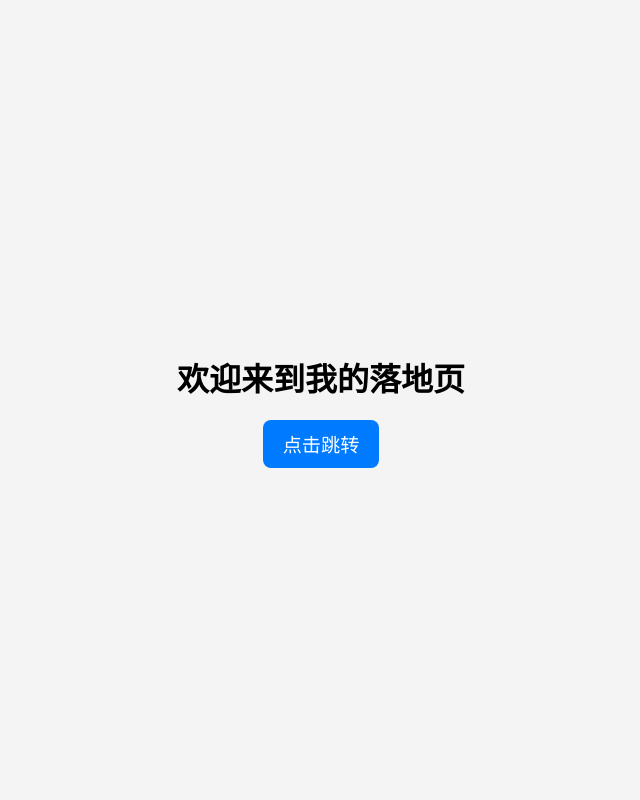
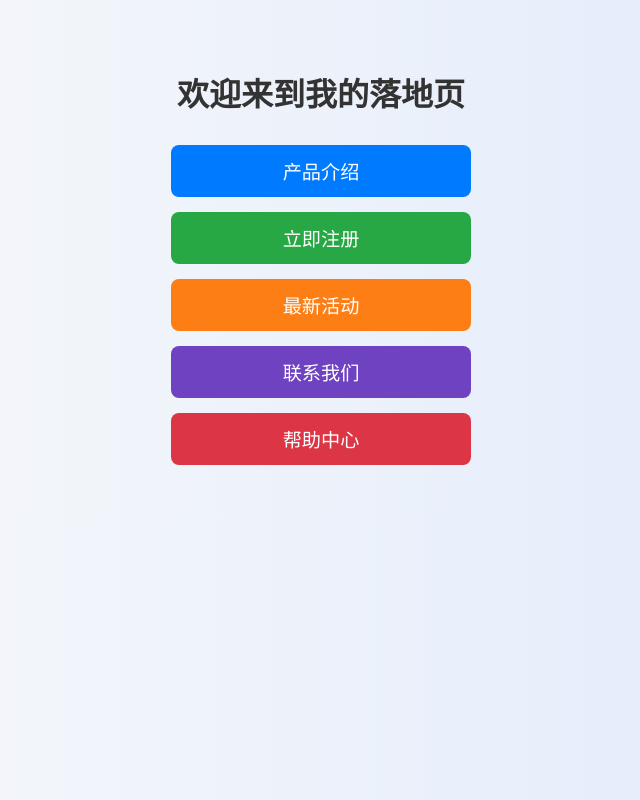
Before and after one commit to Erosayzs/Erosayzs.github.io, a plain HTML site: page index.html in a window 1280 px wide. Shown: the whole page, without its empty margins (319-959 px from the left). Drawn offline with Linux system fonts and the light colour scheme.

Commit message:
Update index.html

```diff
--- a/index.html
+++ b/index.html
@@ -3,37 +3,58 @@
 <head>
   <meta charset="UTF-8">
   <meta name="viewport" content="width=device-width, initial-scale=1.0">
-  <title>落地页</title>
+  <title>我的落地页</title>
   <style>
     body {
       font-family: Arial, sans-serif;
+      background: linear-gradient(to right, #f9f9f9, #e0eafc);
       display: flex;
       flex-direction: column;
       align-items: center;
       justify-content: center;
-      height: 100vh;
-      margin: 0;
-      background: #f4f4f4;
+      padding: 40px 20px;
     }
     h1 {
-      font-size: 2rem;
-      margin-bottom: 20px;
+      margin-bottom: 30px;
+      color: #333;
     }
-    a {
+    .link-list {
+      display: flex;
+      flex-direction: column;
+      gap: 15px;
+      width: 100%;
+      max-width: 300px;
+    }
+    .link-btn {
+      display: block;
+      text-align: center;
+      padding: 12px 0;
+      border-radius: 8px;
       font-size: 1.2rem;
       color: white;
-      background: #007bff;
-      padding: 10px 20px;
-      border-radius: 8px;
       text-decoration: none;
+      transition: transform 0.2s ease, opacity 0.2s ease;
     }
-    a:hover {
-      background: #0056b3;
+    .link-btn:hover {
+      transform: scale(1.05);
+      opacity: 0.9;
     }
+    /* 多彩按钮颜色 */
+    .btn-blue { background: #007bff; }
+    .btn-green { background: #28a745; }
+    .btn-orange { background: #fd7e14; }
+    .btn-purple { background: #6f42c1; }
+    .btn-red { background: #dc3545; }
   </style>
 </head>
 <body>
   <h1>欢迎来到我的落地页</h1>
-  <a href="https://example.com" target="_blank">点击跳转</a>
+  <div class="link-list">
+    <a href="https://example1.com" target="_blank" class="link-btn btn-blue">产品介绍</a>
+    <a href="https://example2.com" target="_blank" class="link-btn btn-green">立即注册</a>
+    <a href="https://example3.com" target="_blank" class="link-btn btn-orange">最新活动</a>
+    <a href="https://example4.com" target="_blank" class="link-btn btn-purple">联系我们</a>
+    <a href="https://example5.com" target="_blank" class="link-btn btn-red">帮助中心</a>
+  </div>
 </body>
 </html>
```
